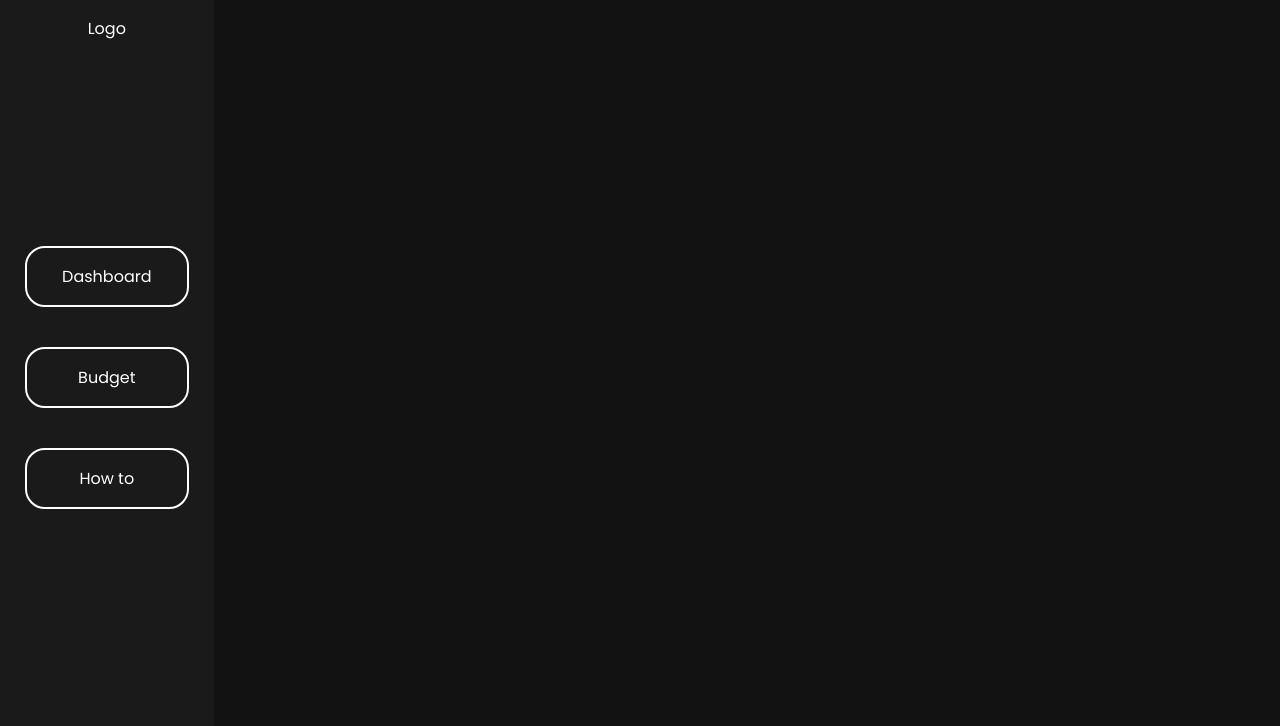
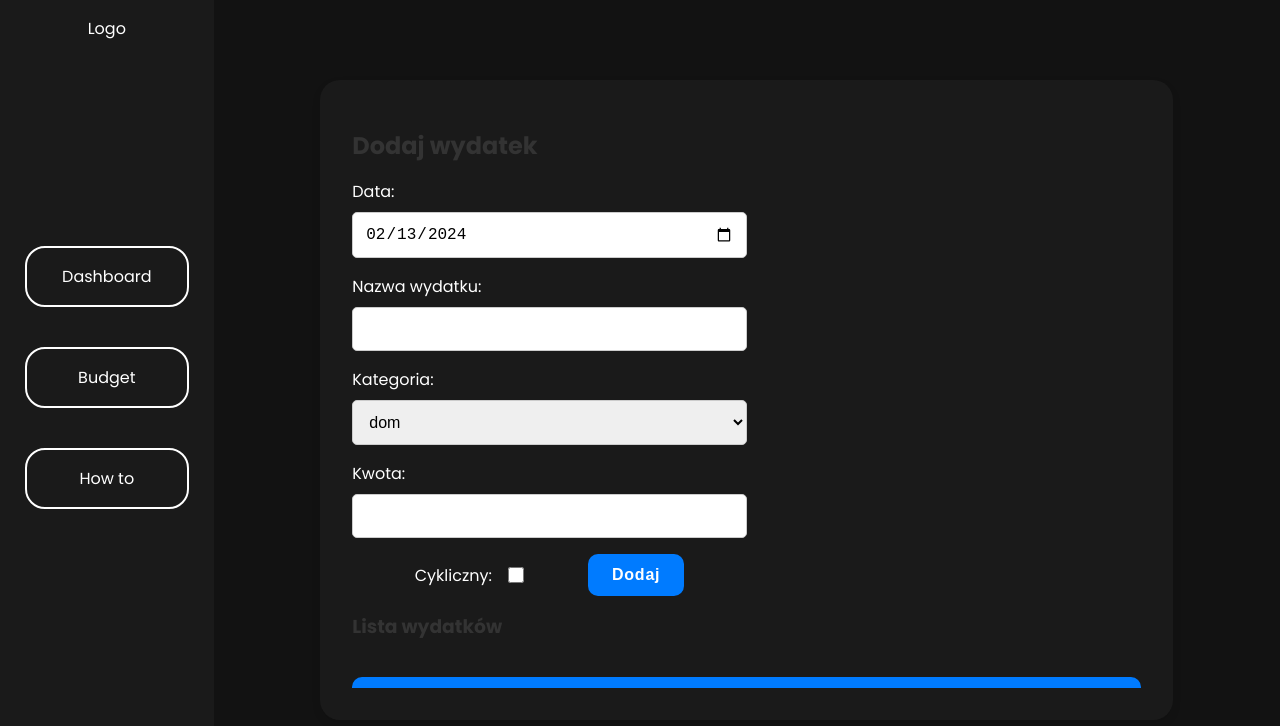
Before and after one commit to Przemaron/Project_CodersLab, a React (Vite) app: page /budget in a window 1280 px wide. Shown: the top 726 px of the page. Built offline with nearby package versions, Linux system fonts and the light colour scheme.

Commit message:
create section budget and add first budget logic show sum all expenses in dashboard

```diff
--- /dev/null
+++ b/src/assets/styles/Budget.scss
@@ -0,0 +1,154 @@
+/* Dla przeglądarek opartych na WebKit/Blink (np. Chrome, Safari, nowsze wersje Edge) */
+input[type="number"]::-webkit-inner-spin-button,
+input[type="number"]::-webkit-outer-spin-button {
+  -webkit-appearance: none;
+  margin: 0;
+}
+
+/* Dla przeglądarek opartych na Firefox */
+input[type="number"] {
+  -moz-appearance: textfield;
+}
+
+/* Opcjonalnie, dla przyszłości i innych przeglądarek */
+input[type="number"]::-ms-clear,
+input[type="number"]::-ms-reveal {
+  display: none;
+}
+
+.budget {
+	display: flex;
+	flex-direction: column;
+	align-items: start;
+    height: 80vh;
+    overflow: hidden;
+	background-color: #1a1a1a;
+	padding: 2rem;
+	border-radius: 20px;
+	box-shadow: 0 4px 8px rgba(0, 0, 0, 0.1);
+	width: 80%;
+	margin: 20px auto;
+
+	h2,
+	h3 {
+		color: #333;
+		margin: 1rem 0;
+	}
+
+	form {
+		display: flex;
+		flex-direction: column;
+		width: 50%;
+
+		label {
+			margin-bottom: 1rem;
+			display: flex;
+			flex-direction: column;
+			font-size: 1rem;
+		}
+
+
+
+		input[type='date'],
+		input[type='text'],
+		input[type='number'],
+		select {
+			padding: 0.75rem;
+			margin-top: 0.5rem;
+			border: 1px solid #ccc;
+			border-radius: 5px;
+			font-size: 1rem;
+
+			&:focus {
+				border-color: #007bff;
+				outline: none;
+				box-shadow: 0 0 0 2px rgba(0, 123, 255, 0.25);
+			}
+		}
+
+
+        .formControl{
+            display: flex;
+            justify-content: center;
+            align-items: center;
+            gap: 4rem;
+
+            .checkboxControl {
+                display: flex;
+                align-items: center;
+                gap:  1rem;
+
+                label {
+                    margin: 0;
+                }
+
+                input[type='checkbox'] {
+                    width: 1rem;
+                    height: 1rem;
+                }
+            }
+
+
+            button {
+                cursor: pointer;
+                background-color: #007bff;
+                color: #ffffff;
+                border: none;
+                border-radius: 10px;
+                padding: 0.75rem 1.5rem;
+                font-size: 1rem;
+                font-weight: 600;
+                letter-spacing: 0.05rem;
+                transition: background-color 0.3s, transform 0.3s;
+                align-self: center;
+                // margin-top: 1rem;
+
+                &:hover {
+                    background-color: #0056b3;
+                    transform: translateY(-2px);
+                }
+            }
+        }
+
+	}
+
+    .table-container {
+        overflow-y: auto;
+        width: 100%;
+
+        table {
+            width: 100%;
+            border-collapse: collapse;
+            margin-top: 20px;
+            border-radius: 10px;
+            overflow: hidden; // Ukrywa cienie wewnątrz zaokrąglenia
+
+            th,
+            td {
+                padding: 0.75rem;
+                text-align: left;
+            }
+
+            th {
+                background-color: #007bff; // Niebieskie tło dla nagłówków
+                color: #ffffff;
+                cursor: pointer;
+            }
+
+            tr:last-child td {
+                border-bottom: none;
+            }
+
+            tr:nth-child(even) {
+                background-color: #121212; // Naprzemienny kolor tła dla rzędów
+            }
+
+            tr:hover {
+                background-color: #ddd; // Subtelna zmiana tła przy najechaniu
+            }
+        }
+    }
+
+
+	// Dodatkowe stylizacje dla formularza, jak wcześniej opisano
+}
--- a/src/components/App.jsx
+++ b/src/components/App.jsx
@@ -4,6 +4,7 @@ import LoginForm from '../components/LoginForm';
 import MainSection from '../components/MainSection';
 import { BrowserRouter as Router, Route, Routes } from 'react-router-dom';
 import Dashboard from '../components/Dashboard';
+import Budget from '../components/Budget';
 import '../assets/styles/App.scss';
 // import react router
 // import ApplicationAside from './app';
@@ -14,7 +15,8 @@ import '../assets/styles/App.scss';
 
 const App = () => {
 	const [loggedIn, setLoggedIn] = useState(true); // false żeby zobaczyć formularz logowania
-
+	const [expenses, setExpenses] = useState([])
+	console.log(expenses); // Sprawdź aktualny stan wydatków
 	return (
 		<div className='app'>
 			{!loggedIn ? (
@@ -24,7 +26,8 @@ const App = () => {
 					<Aside />
 					<MainSection>
 						<Routes>
-							<Route path='/dashboard' element={<Dashboard />} />
+							<Route path='/dashboard' element={<Dashboard expenses={expenses}/>} />
+							<Route path='/budget' element={<Budget expenses={expenses} setExpenses={setExpenses}/>} />
 							{/* Możesz dodać więcej ścieżek i komponentów tutaj */}
 						</Routes>
 					</MainSection>
--- a/src/components/Budget.jsx
+++ b/src/components/Budget.jsx
@@ -0,0 +1,131 @@
+import { useState } from 'react';
+import '../assets/styles/Budget.scss';
+
+const categories = [
+	'dom',
+	'zakupy',
+	'bar/rozrywka/jedzenie na mieście',
+	'transport',
+	'paliwo',
+	'rozwój',
+	'ubrania/obuwie',
+	'lekarz',
+];
+
+const Budget = ({expenses, setExpenses}) => {
+	const [date, setDate] = useState(new Date().toISOString().split('T')[0]);
+	const [name, setName] = useState('');
+	const [category, setCategory] = useState(categories[0]);
+	const [amount, setAmount] = useState('');
+	const [isRecurring, setIsRecurring] = useState(false);
+	const [sortConfig, setSortConfig] = useState({ key: null, direction: 'ascending' });
+
+	const capitalizeFirstLetter = string => {
+		return string.charAt(0).toUpperCase() + string.slice(1);
+	};
+
+	const sortExpenses = key => {
+		let direction = 'ascending';
+		if (sortConfig.key === key && sortConfig.direction === 'ascending') {
+			direction = 'descending';
+		}
+		setSortConfig({ key, direction });
+
+		setExpenses(prevExpenses => {
+			return [...prevExpenses].sort((a, b) => {
+				if (a[key] < b[key]) {
+					return direction === 'ascending' ? -1 : 1;
+				}
+				if (a[key] > b[key]) {
+					return direction === 'ascending' ? 1 : -1;
+				}
+				return 0;
+			});
+		});
+	};
+
+	const handleSubmit = e => {
+		e.preventDefault();
+		const newName = capitalizeFirstLetter(name);
+		const newExpense = { date, name: newName, category, amount: parseFloat(amount), isRecurring };
+		setExpenses([...expenses, newExpense]);
+		// Reset form
+		setDate(new Date().toISOString().split('T')[0]);
+		setName('');
+		setCategory(categories[0]);
+		setAmount('');
+		setIsRecurring(false);
+	};
+
+	const getSortDirectionIndicator = key => {
+		if (sortConfig.key !== key) {
+			return;
+		}
+		return sortConfig.direction === 'ascending' ? '↓' : '↑';
+	};
+
+	return (
+		<div className='budget'>
+			<h2>Dodaj wydatek</h2>
+			<form onSubmit={handleSubmit}>
+				<label>
+					Data:
+					<input type='date' value={date} onChange={e => setDate(e.target.value)}  />
+				</label>
+				<label>
+					Nazwa wydatku:
+					<input type='text' value={name} onChange={e => setName(e.target.value)} />
+				</label>
+				<label>
+					Kategoria:
+					<select value={category} onChange={e => setCategory(e.target.value)}>
+						{categories.map(category => (
+							<option key={category} value={category}>
+								{category}
+							</option>
+						))}
+					</select>
+				</label>
+				<label>
+					Kwota:
+					<input type='number' value={amount} onChange={e => setAmount(e.target.value)} />
+				</label>
+				<div className='formControl'>
+					<div className='checkboxControl'>
+						<label>Cykliczny:</label>
+						<input type='checkbox' checked={isRecurring} onChange={e => setIsRecurring(e.target.checked)} />
+					</div>
+					<button type='submit'>Dodaj</button>
+				</div>
+			</form>
+
+			<h3>Lista wydatków</h3>
+			<div className='table-container'>
+				<table>
+					<thead>
+						<tr>
+							<th onClick={() => sortExpenses('date')}>Data {getSortDirectionIndicator('date')}</th>
+							<th onClick={() => sortExpenses('name')}>Nazwa wydatku {getSortDirectionIndicator('name')}</th>
+							<th onClick={() => sortExpenses('category')}>Kategoria {getSortDirectionIndicator('category')}</th>
+							<th onClick={() => sortExpenses('amount')}>Kwota {getSortDirectionIndicator('amount')}</th>
+							<th onClick={() => sortExpenses('isRecurring')}>Cykliczny {getSortDirectionIndicator('isRecurring')}</th>
+						</tr>
+					</thead>
+					<tbody>
+						{expenses.map((expense, index) => (
+							<tr key={index}>
+								<td>{expense.date}</td>
+								<td>{expense.name}</td>
+								<td>{expense.category}</td>
+								<td>{`${expense.amount} zł`}</td>
+								<td>{expense.isRecurring ? 'Tak' : 'Nie'}</td>
+							</tr>
+						))}
+					</tbody>
+				</table>
+			</div>
+		</div>
+	);
+};
+
+export default Budget;
--- a/src/components/Dashboard.jsx
+++ b/src/components/Dashboard.jsx
@@ -5,18 +5,18 @@ import RemainingWidget from './RemainingWidget';
 import SavingsWidget from './SavingsWidget';
 import '../assets/styles/Dashboard.scss';
 
-const Dashboard = () => {
+const Dashboard = ({expenses}) => {
 	const [savings, setSaving] = useState(0);
 
 	const addSavings = (income, rate) => {
 		const newSavings = income * (rate / 100);
 		setSaving(savings + newSavings);
 	};
-
+	console.log(expenses); // Czy dane dotarły tutaj?
 	return (
 		<div className='dashboard' style={{ display: 'grid', gridTemplateColumns: 'repeat(2, 1fr)', gap: '20px' }}>
 			<IncomeForm addSavings={addSavings} />
-			<ExpensesWidget />
+			<ExpensesWidget expenses={expenses}/>
 			<RemainingWidget />
 			<SavingsWidget savings={savings} />
 		</div>
--- a/src/components/ExpensesWidget.jsx
+++ b/src/components/ExpensesWidget.jsx
@@ -1,22 +1,31 @@
 import '../assets/styles/ExpensesWidget.scss';
 
-const ExpensesWidget = () => {
-  // Przykładowe dane, w prawdziwej aplikacji dane te mogłyby pochodzić z API lub stanu globalnego
-  const expenses = [
-    { id: 1, name: 'Zakupy', amount: 100 },
-    { id: 2, name: 'Rachunki', amount: 200 },
-  ];
+const ExpenseWidget = ({ expenses }) => {
+  // Funkcja do obliczenia sumy wydatków
+  const calculateTotalExpenses = (expenses) => {
+    return expenses.reduce((sum, expense) => sum + expense.amount, 0);
+  };
 
+  // Funkcja do pobrania trzech ostatnich wydatków
+  const getLastThreeExpenses = (expenses) => {
+    return expenses.slice(-3).reverse();
+  };
+
+  const totalExpenses = calculateTotalExpenses(expenses);
+  const lastThreeExpenses = getLastThreeExpenses(expenses);
+  console.log(expenses); // Czy widzisz tutaj wydatki?
   return (
-    <div className="expenseWidget">
-      <h2>Wydatki</h2>
+    <div>
+      <h2>Podsumowanie wydatków</h2>
+      <p>Suma wszystkich wydatków: {totalExpenses} zł</p>
+      <h3>Ostatnie wydatki:</h3>
       <ul>
-        {expenses.map(expense => (
-          <li key={expense.id}>{expense.name}: {expense.amount} zł</li>
+        {lastThreeExpenses.map((expense, index) => (
+          <li key={index}>{`${expense.date} - ${expense.name} - ${expense.amount} zł`}</li>
         ))}
       </ul>
     </div>
   );
 };
 
-export default ExpensesWidget;
+export default ExpenseWidget;
```
